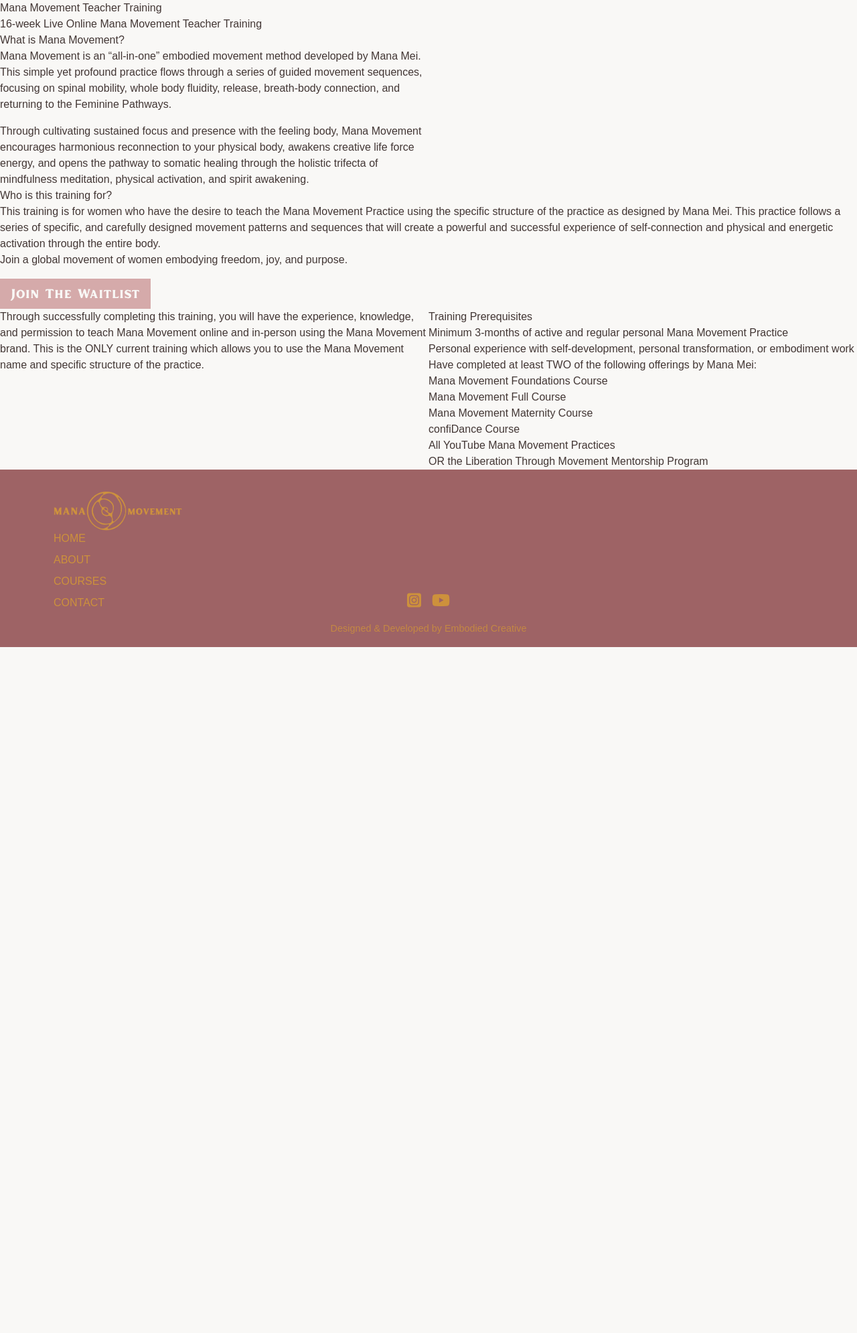
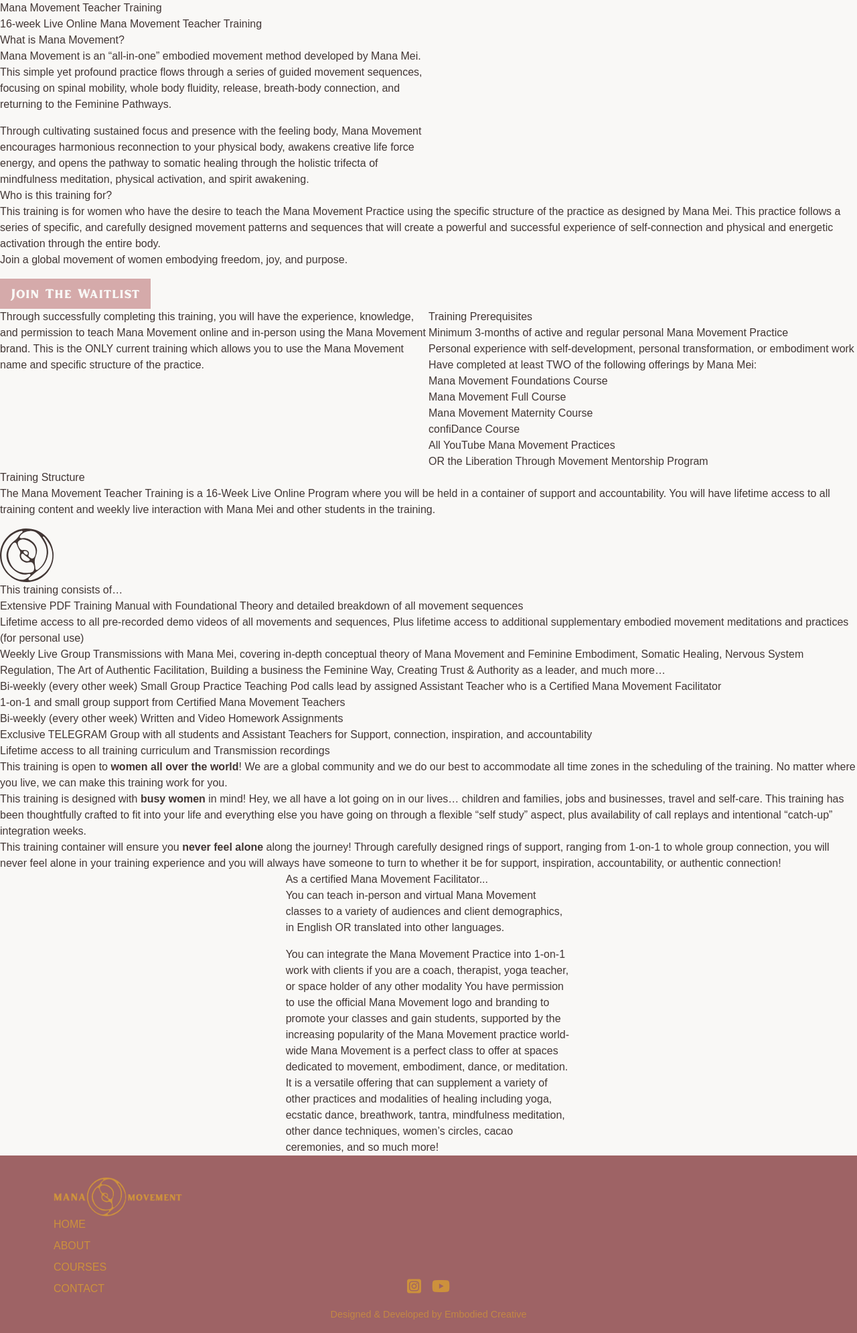
Before and after one commit to brittwoodard/mana-movement, a Jekyll site: the page built from ttc.html, in a window 1280 px wide. Shown: the whole page at 67% size. Built offline with Jekyll 4.4.1, drawn with Linux system fonts in a browser that asks for light colours; nearby versions of some CDN libraries; some web fonts are replaced; before the commit the page ends 966 px from its top, so only the background shows below that.

Commit message:
more structure

```diff
--- a/assets/css/style.css
+++ b/assets/css/style.css
@@ -451,6 +451,34 @@
   --tw-contain-paint:  ;
   --tw-contain-style:  ;
 }
+.container {
+  width: 100%;
+}
+@media (min-width: 640px) {
+  .container {
+    max-width: 640px;
+  }
+}
+@media (min-width: 768px) {
+  .container {
+    max-width: 768px;
+  }
+}
+@media (min-width: 1024px) {
+  .container {
+    max-width: 1024px;
+  }
+}
+@media (min-width: 1280px) {
+  .container {
+    max-width: 1280px;
+  }
+}
+@media (min-width: 1536px) {
+  .container {
+    max-width: 1536px;
+  }
+}
 /* Typography */
 .heading-lg {
   font-family: inlander_smooth, serif;
@@ -994,6 +1022,9 @@
 .h-screen {
   height: 100vh;
 }
+.h-20 {
+  height: 5rem;
+}
 .max-h-\[80vh\] {
   max-height: 80vh;
 }
@@ -1061,6 +1092,9 @@
 }
 .grid-cols-5 {
   grid-template-columns: repeat(5, minmax(0, 1fr));
+}
+.grid-cols-3 {
+  grid-template-columns: repeat(3, minmax(0, 1fr));
 }
 .flex-col {
   flex-direction: column;
--- a/ttc.html
+++ b/ttc.html
@@ -67,3 +67,43 @@
         <p>OR the Liberation Through Movement Mentorship Program</p>
     </div>
 </section>
+
+
+<!-- Training Structure -->
+<section>
+    <div>
+        <h2>Training Structure</h2>
+        <p>The Mana Movement Teacher Training is a 16-Week Live Online Program where you will be held in a container of support and accountability. You will have lifetime access to all training content and weekly live interaction with Mana Mei and other students in the training.</p>
+        <img src="/uploads/icons/logo-dark.svg" class="h-20">
+    </div>
+
+    <h3>This training consists of…</h3>
+    <ul>
+        <li>Extensive PDF Training Manual with Foundational Theory and detailed breakdown of all movement sequences</li>
+        <li>Lifetime access to all pre-recorded demo videos of all movements and sequences, Plus lifetime access to additional supplementary embodied movement meditations and practices (for personal use)</li>
+        <li>Weekly Live Group Transmissions with Mana Mei, covering in-depth conceptual theory of Mana Movement and Feminine Embodiment, Somatic Healing, Nervous System Regulation, The Art of Authentic Facilitation, Building a business the Feminine Way, Creating Trust & Authority as a leader, and much more…</li>
+        <li>Bi-weekly (every other week) Small Group Practice Teaching Pod calls lead by assigned Assistant Teacher who is a Certified Mana Movement Facilitator</li>
+        <li>1-on-1 and small group support from Certified Mana Movement Teachers</li>
+        <li>Bi-weekly (every other week) Written and Video Homework Assignments</li>
+        <li>Exclusive TELEGRAM Group with all students and Assistant Teachers for Support, connection, inspiration, and accountability</li>
+        <li>Lifetime access to all training curriculum and Transmission recordings</li>
+        <li>This training is open to <strong>women all over the world</strong>! We are a global community and we do our best to accommodate all time zones in the scheduling of the training. No matter where you live, we can make this training work for you.</li>
+        <li>This training is designed with <strong>busy women</strong> in mind! Hey, we all have a lot going on in our lives… children and families, jobs and businesses, travel and self-care. This training has been thoughtfully crafted to fit into your life and everything else you have going on through a flexible “self study” aspect, plus availability of call replays and intentional “catch-up” integration weeks.</li>
+        <li>This training container will ensure you <strong>never feel alone</strong> along the journey! Through carefully designed rings of support, ranging from 1-on-1 to whole group connection, you will never feel alone in your training experience and you will always have someone to turn to whether it be for support, inspiration, accountability, or authentic connection!</li>
+    </ul>
+</section>
+
+
+<!-- What You Can Do -->
+<section class="grid grid-cols-3">
+
+    <!-- Left Column -->
+    <div class="bg-image-style h-80vh"></div>
+
+    <!-- Right Column -->
+    <div>
+        <h2>As a certified Mana Movement Facilitator...</h2>
+        <p>You can teach in-person and virtual Mana Movement classes to a variety of audiences and client demographics, in English OR translated into other languages.</p>
+        <p>You can integrate the Mana Movement Practice into 1-on-1 work with clients if you are a coach, therapist, yoga teacher, or space holder of any other modality You have permission to use the official Mana Movement logo and branding to promote your classes and gain students, supported by the increasing popularity of the Mana Movement practice world-wide Mana Movement is a perfect class to offer at spaces dedicated to movement, embodiment, dance, or meditation. It is a versatile offering that can supplement a variety of other practices and modalities of healing including yoga, ecstatic dance, breathwork, tantra, mindfulness meditation, other dance techniques, women’s circles, cacao ceremonies, and so much more!</p>
+    </div>
+</section>
```
